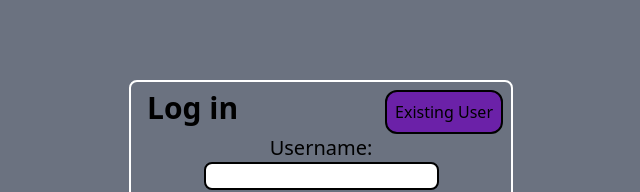
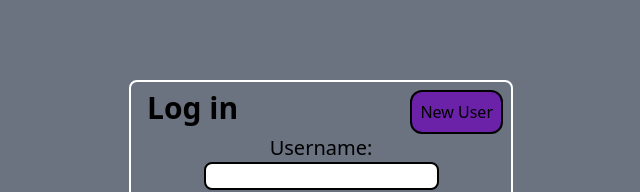
Before and after one commit to Abdulaisb/LangueFacile, a React (Vite) app in the folder application/frontend/: page /auth in a window 1280 px wide. Shown: the top 192 px of the page, without its empty margins (319-959 px from the left). Built offline with nearby package versions, Linux system fonts and the light colour scheme; no server answers.

Commit message:
remade node_modules

```diff
--- a/application/frontend/src/app.jsx
+++ b/application/frontend/src/app.jsx
@@ -1,4 +1,4 @@
-import React from 'react'
+import React, { useEffect } from 'react'
 import {Route, Routes, Navigate} from 'react-router-dom'
 import { useState } from 'react';
 import Reader from './read.jsx';
@@ -10,6 +10,9 @@ import Auth from './auth.jsx';
 const App = () => {
   const [userData, setUserData] = useState(null);
   //Prevents accessing site without logging in
+  useEffect(() => {
+    setUserData(null);
+  },[])
   const renderAuthRoute = () => {
     if (!userData) {
       return <Navigate to="/auth" />;
--- a/application/frontend/src/login.jsx
+++ b/application/frontend/src/login.jsx
@@ -53,7 +53,7 @@ const Login = ({setUserData, swap, err}) => {
             <div className='flex flex-row'>
                 <div className='text-3xl my-2 ml-4 font-semibold'>Log in</div>
                 <div className='flex flex-grow justify-end pt-2 pr-2'>
-                    <div onClick = {swap} className='border-2 border-black bg-purple-800 hover:bg-purple-600 rounded-xl p-2 cursor-pointer'>Existing User</div>
+                    <div onClick = {swap} className='border-2 border-black bg-purple-800 hover:bg-purple-600 rounded-xl p-2 cursor-pointer'>New User</div>
                 </div>
             </div>
             <div className='text-center'>
```
Also changed, not shown: 1 other file (tests, documents, lock files or other folders).
